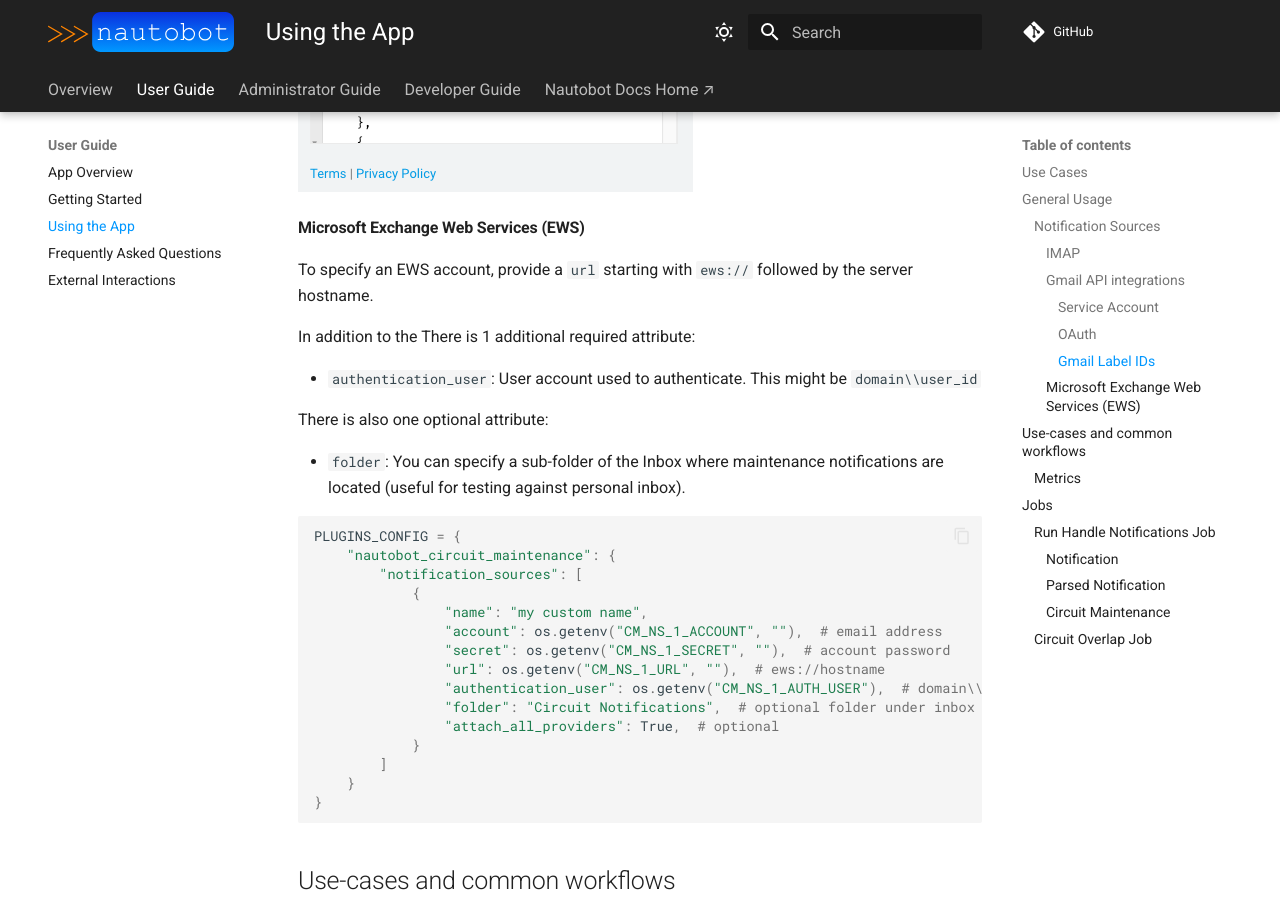
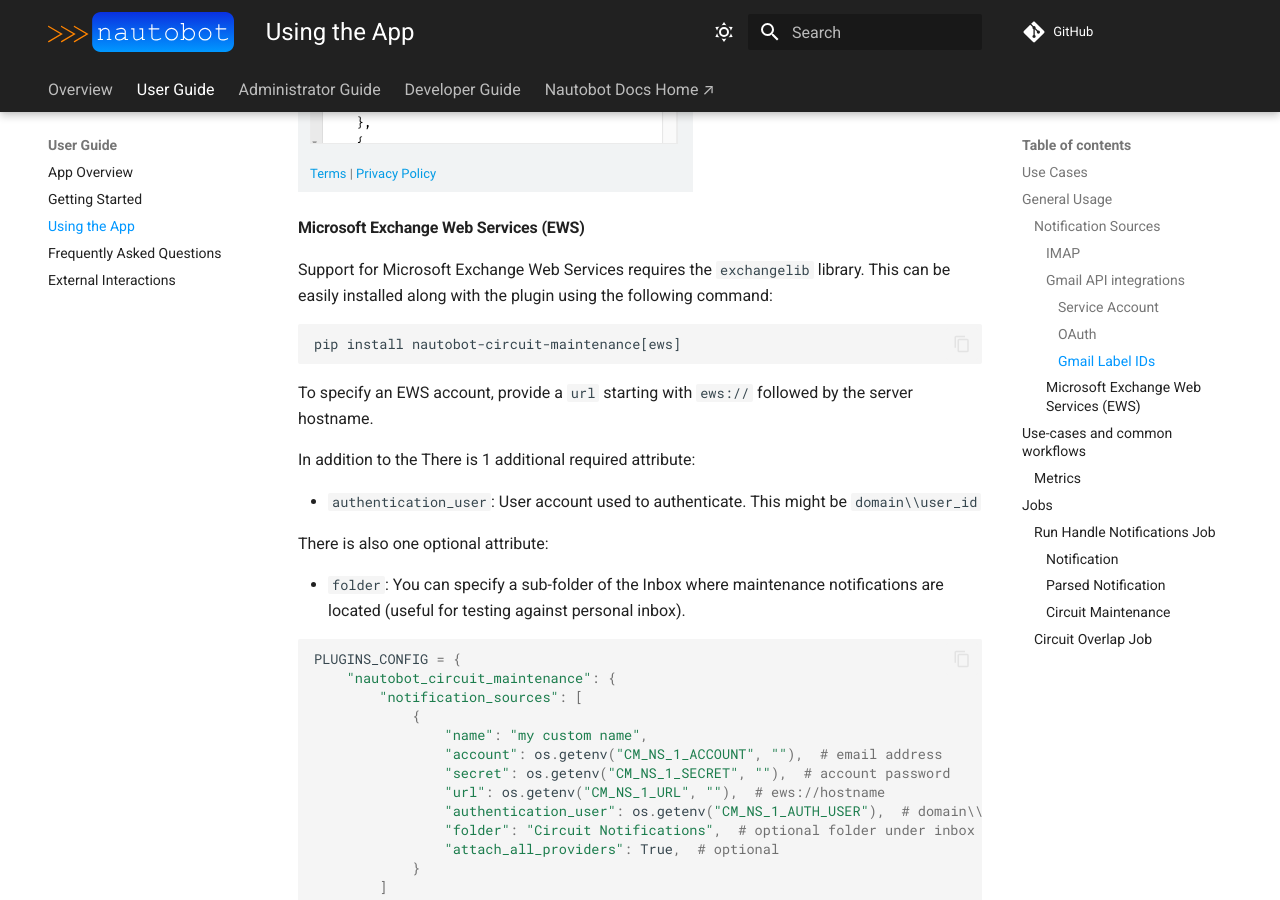
Before and after one commit to nautobot/nautobot-app-circuit-maintenance, an MkDocs documentation site: the page built from docs/user/app_use_cases.md, in a window 1280 px wide and 900 px high, scrolled down 5339 px. Built offline with MkDocs 1.6.1 and Material for MkDocs 9.7.7, drawn with Linux system fonts in a browser that asks for light colours; comment, search, counter and statistics services are not loaded.

Commit message:
Install 'exchangelib' as an optional dependency.

````diff
--- a/docs/user/app_use_cases.md
+++ b/docs/user/app_use_cases.md
@@ -136,6 +136,12 @@
 
 #### Microsoft Exchange Web Services (EWS)
 
+Support for Microsoft Exchange Web Services requires the `exchangelib` library. This can be easily installed along with the plugin using the following command:
+
+```no-highlight
+pip install nautobot-circuit-maintenance[ews]
+```
+
 To specify an EWS account, provide a `url` starting with `ews://` followed by the server hostname.
 
 In addition to the There is 1 additional required attribute:
````
Also changed, not shown: pyproject.toml (+6 -1 lines), 1 other file.
